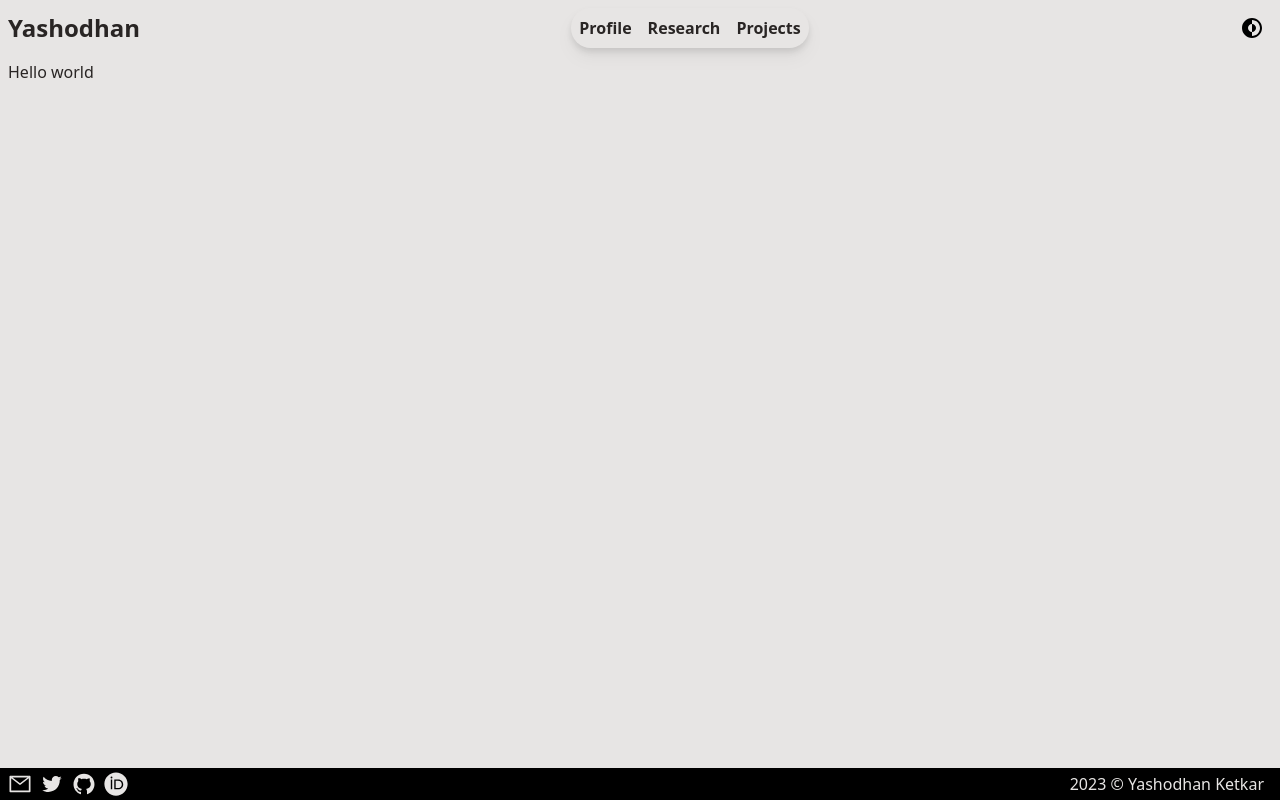
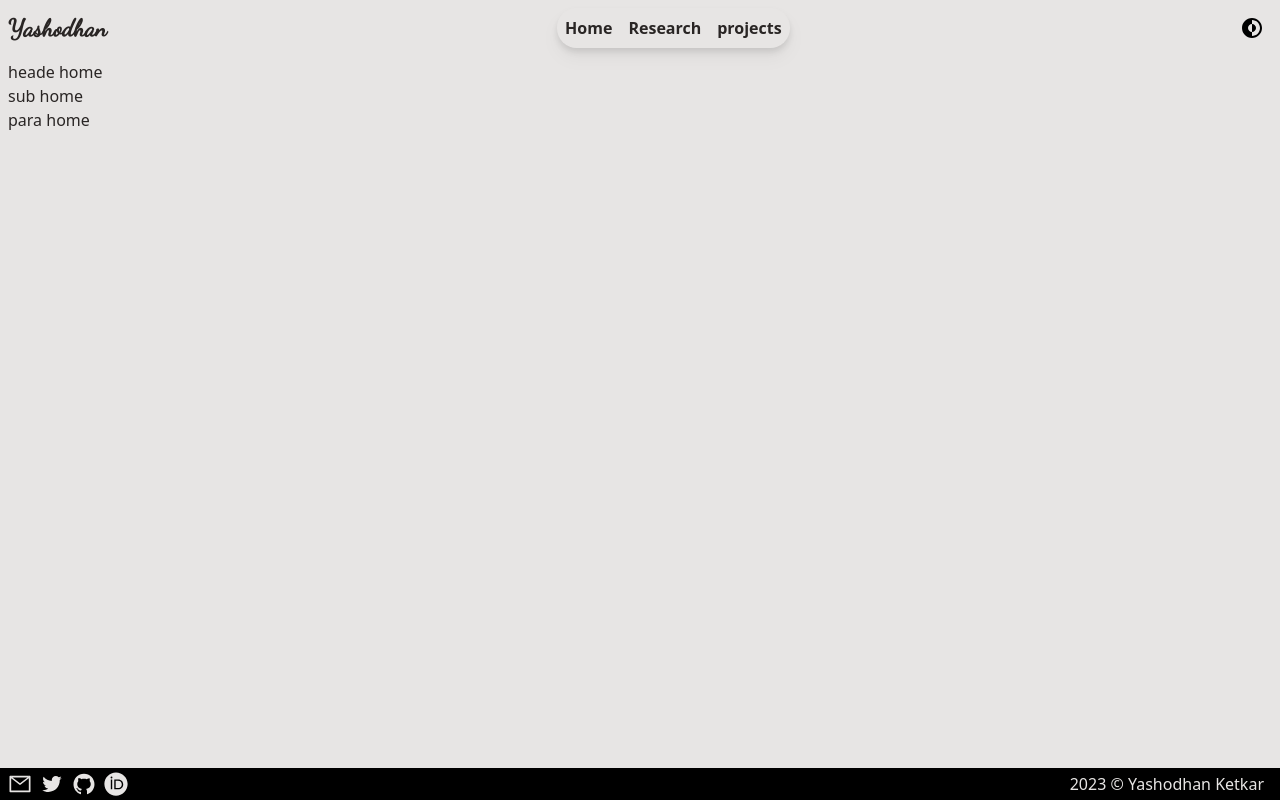
Before and after one commit to yashodhanketkar/me, a React (Vite) app: page / in a window 1280 px wide. Built offline with nearby package versions, Linux system fonts and the light colour scheme.

Commit message:
changes
new: added fonts
new: added new components
fix: fixed package.json

```diff
--- a/package.json
+++ b/package.json
@@ -10,7 +10,9 @@
   },
   "dependencies": {
     "react": "^18.2.0",
-    "react-dom": "^18.2.0"
+    "react-dom": "^18.2.0",
+    "react-icons": "^4.8.0",
+    "react-router-dom": "^6.11.1"
   },
   "devDependencies": {
     "@types/react": "^18.0.28",
--- a/src/App.tsx
+++ b/src/App.tsx
@@ -1,9 +1,16 @@
 import MainUIWrapper from "./components";
+import { Routes, Route, Outlet } from "react-router-dom";
+import { Home, Projects, Research } from "./pages";
 
 function App() {
   return (
     <MainUIWrapper>
-      <h1>Hello world</h1>
+      <Routes>
+        <Route path="/" element={<Home />} />
+        <Route path="/research" element={<Research />} />
+        <Route path="/projects" element={<Projects />} />
+      </Routes>
+      <Outlet />
     </MainUIWrapper>
   );
 }
--- a/src/components/mainUIWrapper/header.tsx
+++ b/src/components/mainUIWrapper/header.tsx
@@ -1,12 +1,15 @@
 import { Navbar } from "./navbar";
 import { useTheme } from "../../hooks/useTheme";
 import { CgDarkMode } from "react-icons/cg";
+import { NavLink } from "react-router-dom";
 
 export const Header = (): React.ReactElement => {
   const [handleTheme] = useTheme();
   return (
     <header className="flex items-center justify-between py-2 text-2xl font-semibold">
-      <span>Yashodhan</span>
+      <NavLink to="/">
+        <span className="font-dancingScript">Yashodhan</span>
+      </NavLink>
       <Navbar />
       <button className="text-black dark:text-slate-200" onClick={handleTheme}>
         <CgDarkMode />
--- a/src/components/mainUIWrapper/navbar.tsx
+++ b/src/components/mainUIWrapper/navbar.tsx
@@ -1,14 +1,16 @@
+import { NavLink } from "react-router-dom";
+
 export const Navbar = () => {
   return (
     <nav className="[&>*]:navitem flex text-base border-black rounded-full border-1 overflow-hidden drop-shadow-lg shadow-black bg-stone-200 dark:bg-slate-700/50">
       <ul>
-        <a href="#">Profile</a>
+        <NavLink to="/">Home</NavLink>
       </ul>
       <ul>
-        <a href="#">Research</a>
+        <NavLink to="/research">Research</NavLink>
       </ul>
       <ul>
-        <a href="#">Projects</a>
+        <NavLink to="/projects">projects</NavLink>
       </ul>
     </nav>
   );
--- a/src/index.css
+++ b/src/index.css
@@ -1,3 +1,4 @@
+@import url("https://fonts.googleapis.com/css2?family=Dancing+Script&display=swap");
 @tailwind base;
 @tailwind components;
 @tailwind utilities;
--- a/src/main.tsx
+++ b/src/main.tsx
@@ -1,10 +1,13 @@
-import React from 'react'
-import ReactDOM from 'react-dom/client'
-import App from './App'
-import './index.css'
+import React from "react";
+import ReactDOM from "react-dom/client";
+import App from "./App";
+import "./index.css";
+import { BrowserRouter } from "react-router-dom";
 
-ReactDOM.createRoot(document.getElementById('root') as HTMLElement).render(
+ReactDOM.createRoot(document.getElementById("root") as HTMLElement).render(
   <React.StrictMode>
-    <App />
-  </React.StrictMode>,
-)
+    <BrowserRouter>
+      <App />
+    </BrowserRouter>
+  </React.StrictMode>
+);
--- /dev/null
+++ b/src/pages/home/index.tsx
@@ -0,0 +1,9 @@
+export const HomePage = () => {
+  return (
+    <div>
+      <h1>heade home</h1>
+      <h2>sub home</h2>
+      <p>para home</p>
+    </div>
+  );
+};
--- /dev/null
+++ b/src/pages/index.tsx
@@ -0,0 +1,3 @@
+export { HomePage as Home } from "./home";
+export { ResearchPage as Research } from "./research";
+export { ProjectPage as Projects } from "./projects";
--- /dev/null
+++ b/src/pages/projects/index.tsx
@@ -0,0 +1,8 @@
+export const ProjectPage = () => {
+  return (
+    <div>
+      <h1>Projects</h1>
+      <p>Projects data</p>
+    </div>
+  );
+};
--- /dev/null
+++ b/src/pages/research/index.tsx
@@ -0,0 +1,8 @@
+export const ResearchPage = () => {
+  return (
+    <div>
+      <h1>Research</h1>
+      <p>content</p>
+    </div>
+  );
+};
--- a/tailwind.config.js
+++ b/tailwind.config.js
@@ -2,7 +2,11 @@
 export default {
   content: ["./index.html", "./src/**/*.{js,ts,jsx,tsx}"],
   theme: {
-    extend: {},
+    extend: {
+      fontFamily: {
+        dancingScript: ["Dancing Script"],
+      },
+    },
   },
   plugins: [],
   darkMode: "class",
```
Also changed, not shown: 1 other file (tests, documents, lock files or other folders).
